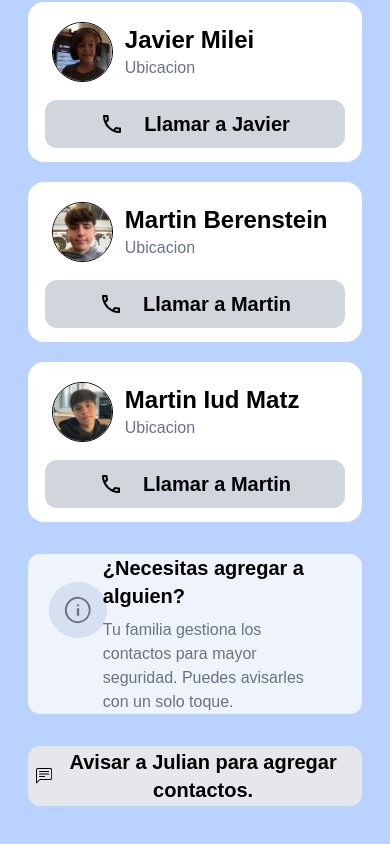
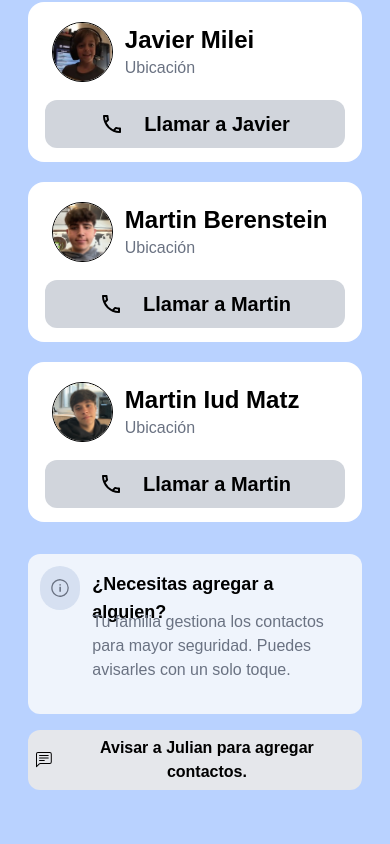
Before and after one commit to rubywinterrr/nonos-front, a React (Vite) app: page /Contactos in a window 390 px wide. Shown: the part 1094-1938 px from the top of the page. Built offline with nearby package versions, Linux system fonts and the light colour scheme; no server answers; a web font is replaced by a local one.

Commit message:
style: mejora diseños responsive para mobile

```diff
--- a/src/Pages/Contactos.tsx
+++ b/src/Pages/Contactos.tsx
@@ -79,10 +79,10 @@ export default function Contactos() {
                     <h1 className="font-bold text-2xl">
                       {contacto.nombreCompleto}
                     </h1>
-                    <p className="text-gray-500 text-md">Ubicacion</p>
+                    <p className="text-gray-500 text-md">Ubicación</p>
                   </div>
                 </div>
-                <h2 className="font-semibold text-xl w-90/100 h-30/100 rounded-xl bg-gray-300 flex items-center justify-center hover:bg-black hover:text-white cursor-pointer gap-5">
+                <h2 className="font-semibold text-xl w-90/100 h-30/100 rounded-xl bg-gray-300 flex items-center justify-center hover:bg-black hover:text-white active:scale-97 hover:scale-102 active:bg-gray-400 cursor-pointer gap-5">
                   {" "}
                   <MdOutlinePhone className="text-2xl" />
                   Llamar a {contacto.nombre}
@@ -90,26 +90,28 @@ export default function Contactos() {
               </div>
             ))}
           </div>
-          <div className="w-full bg-[#EFF4FC] rounded-xl h-40 flex justify-evenly items-center p-2 lg:w-50/100">
-            <div className="h-full w-13/100 pt-5">
-              <div className="bg-[#D6E0F1] h-45/100 aspect-square p-3.5 rounded-full flex items-center justify-center text-3xl text-gray-500">
+          <div className="flex flex-col w-full gap-4 lg:items-center justify-center">
+            <div className="w-full bg-[#EFF4FC] rounded-xl h-40 flex justify-center items-center p-3 gap-3 lg:w-40/100">
+              <div className=" h-full w-13/100 lg:flex lg:justify-center lg:items-baseline ">
+                <div className=" bg-[#D6E0F1] aspect-square w-full lg:w-80/100 lg:mt-2 p-2.5 rounded-full flex items-center justify-center text-2xl text-gray-500">
                   <VscInfo />
                 </div>
               </div>
-            <div className="flex flex-col w-75/100 gap-2">
-              <h1 className="font-semibold text-xl">
+              <div className=" pt-1 flex flex-col w-87/100 gap-2 h-full">
+                <h1 className=" w-full h-24/100 font-semibold text-lg">
                   ¿Necesitas agregar a alguien?
                 </h1>
-              <p className="text-gray-500 text-md w-90/100">
+                <p className=" max-w-90/100 h-70/100 text-gray-500 text-md w-full">
                   Tu familia gestiona los contactos para mayor seguridad. Puedes
                   avisarles con un solo toque.
                 </p>{" "}
               </div>
             </div>
-          <h1 className="bg-gray-200 rounded-xl w-full text-center font-semibold p-2 text-xl flex items-center justify-evenly cursor-pointer h-15 lg:w-32/100">
+            <h1 className="bg-gray-200 rounded-xl w-full text-center font-semibold p-2 text-md justify-center gap-2 flex items-center cursor-pointer h-15 lg:w-32/100">
               <BsChatLeftText />
               Avisar a {contactos[0].nombre} para agregar contactos.
             </h1>
+          </div>
         </section>
       </main>
     </>
--- a/src/index.css
+++ b/src/index.css
@@ -1,24 +1,27 @@
 * {
   box-sizing: border-box;
-  transition: all ease 0.5s;
+  transition: all 0.5s ease, color 0s, background 0.2s, border-color 0s, fill 0s, stroke 0s;
 }
 
 body {
   min-height: 100vh;
-  overflow-y: scroll; /* Asegura que el contenido sea desplazable */
+  overflow-y: scroll;
+  /* Asegura que el contenido sea desplazable */
   background-color: #B9D2FF;
 }
 
 html {
-  scrollbar-width: none; /* Para navegadores basados en Firefox */
-   font-family: "Atkinson Hyperlegible Next", sans-serif;
+  scrollbar-width: none;
+  /* Para navegadores basados en Firefox */
+  font-family: "Atkinson Hyperlegible Next", sans-serif;
   font-optical-sizing: auto;
   font-weight: 400;
   font-style: normal;
 }
 
 html::-webkit-scrollbar {
-  display: none; /* Para navegadores basados en WebKit (Chrome, Edge, Safari) */
+  display: none;
+  /* Para navegadores basados en WebKit (Chrome, Edge, Safari) */
 }
 
 #root {
@@ -46,7 +49,10 @@ html::-webkit-scrollbar {
 @import "tailwindcss";
 
 @theme {
-  --background-color-main: #F7F9FF; /*clase: bg-main */
-  --background-color-main-blue: #B9D2FF; /*clase: bg-main-blue */
-  --height-main: 89vh; /* clase: h-main */
+  --background-color-main: #F7F9FF;
+  /*clase: bg-main */
+  --background-color-main-blue: #B9D2FF;
+  /*clase: bg-main-blue */
+  --height-main: 89vh;
+  /* clase: h-main */
 }
```
Lines whose indentation alone changed are shown as unchanged.
